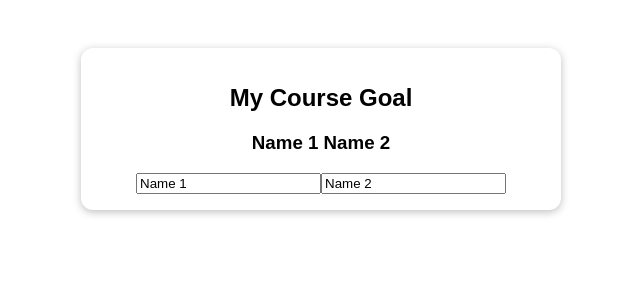
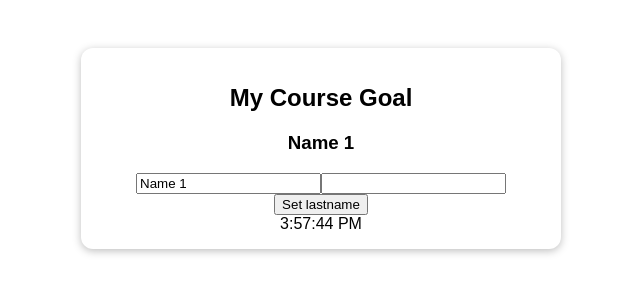
Before and after one commit to sabyrzhan/vuejs-the-complete-guide-course, a Vue app in the folder 019-composition-api/: page / in a window 1280 px wide. Shown: the top 300 px of the page, without its empty margins (319-959 px from the left). Built offline with nearby package versions, Linux system fonts and the light colour scheme.

Commit message:
019-composition-api: using template ref for getting and setting value

```diff
--- a/019-composition-api/src/App.vue
+++ b/019-composition-api/src/App.vue
@@ -3,33 +3,36 @@
     <h2>My Course Goal</h2>
     <h3>{{ userName }}</h3>
     <div>
-      <input type="text" v-model="data.firstName"/>
-      <input type="text" v-model="data.lastName"/>
+      <input type="text" v-model="firstName"/>
+      <input type="text" ref="lastName"/>
     </div>
-    <div>{{ data.lastUpdated }}</div>
+    <button @click="setLastName">Set lastname</button>
+    <div>{{ lastUpdated }}</div>
   </section>
 </template>
 
 <script>
-import {computed, reactive, watch} from "vue";
+import {computed, ref, watch} from "vue";
 
 export default {
   setup() {
-    const data = reactive({
-      firstName: 'Name 1',
-      lastName: 'Name 2',
-      lastUpdated: null
-    });
+    const firstName = ref('Name 1')
+    const lastName = ref('Name 2')
+    const lastUpdated = ref(null)
 
     const userName = computed(() => {
-      return data.firstName + ' ' + data.lastName
+      return firstName.value + ' ' + lastName.value.value
     })
 
+    const setLastName = () => {
+      lastName.value.value = 'Something'
+    }
+
     watch(userName, (value) => {
-      data.lastUpdated = new Date().toLocaleTimeString()
+      lastUpdated.value = new Date().toLocaleTimeString()
     })
 
-    return { data: data, userName }
+    return { firstName, lastName, lastUpdated, userName, setLastName }
   }
 };
 </script>
```
